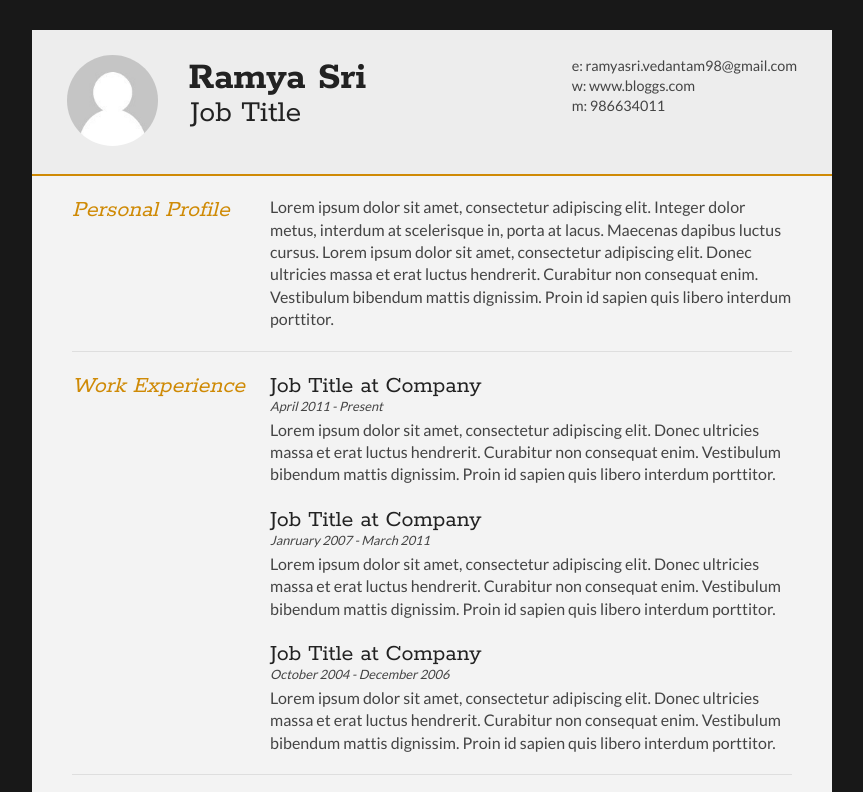
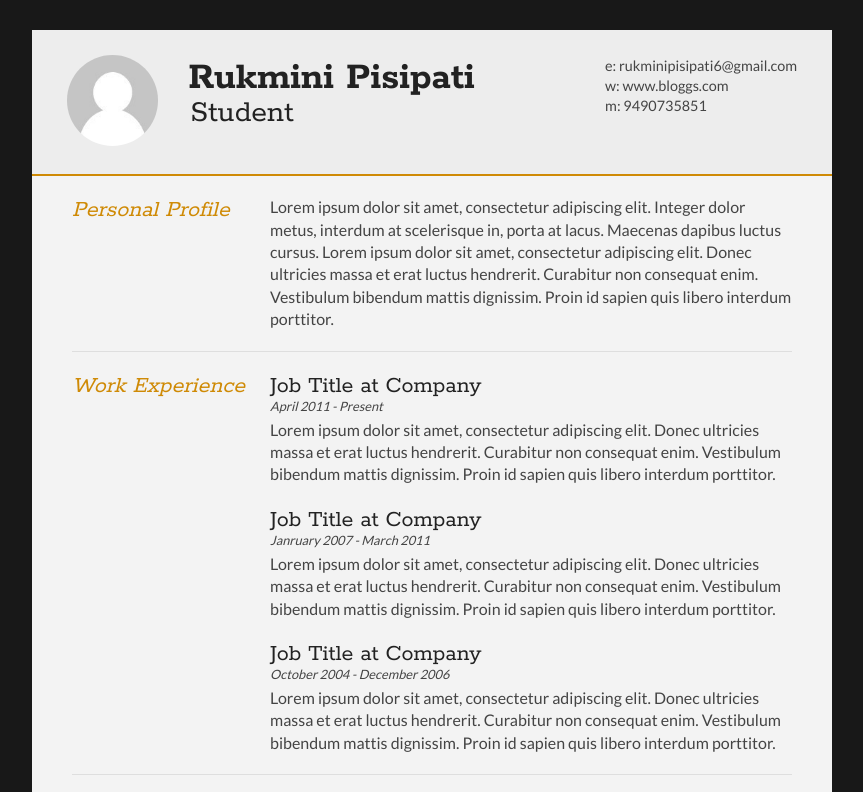
Before and after one commit to Rukminipisipati/Rukminipisipati.github.io, a plain HTML site: page index.html in a window 1280 px wide. Shown: the top 792 px of the page, without its empty margins (208-1071 px from the left). Drawn offline with Linux system fonts and the light colour scheme.

Commit message:
second commit

```diff
--- a/index.html
+++ b/index.html
@@ -1,10 +1,10 @@
 <!DOCTYPE html>
 <html>
 <head>
-<title>RamyaSri - Curriculum Vitae</title>
+<title>Rukmini Pisipati - Curriculum Vitae</title>
 
 <meta name="viewport" content="width=device-width"/>
-<meta name="description" content="The Curriculum Vitae of Joe Bloggs."/>
+<meta name="description" content="The Curriculum Vitae of Rukmini Pisipati."/>
 <meta charset="UTF-8">
 
 <link type="text/css" rel="stylesheet" href="style.css">
@@ -22,15 +22,15 @@
 		</div>
 
 		<div id="name">
-			<h1 class="quickFade delayTwo">Ramya Sri</h1>
-			<h2 class="quickFade delayThree">Job Title</h2>
+			<h1 class="quickFade delayTwo">Rukmini Pisipati</h1>
+			<h2 class="quickFade delayThree">Student</h2>
 		</div>
 
 		<div id="contactDetails" class="quickFade delayFour">
 			<ul>
-				<li>e: <a href="mailto:joe@bloggs.com" target="_blank">ramyasri.vedantam98@gmail.com</a></li>
+				<li>e: <a href="mailto:joe@bloggs.com" target="_blank">rukminipisipati6@gmail.com</a></li>
 				<li>w: <a href="http://www.bloggs.com">www.bloggs.com</a></li>
-				<li>m: 986634011</li>
+				<li>m: 9490735851</li>
 			</ul>
 		</div>
 		<div class="clear"></div>
```
